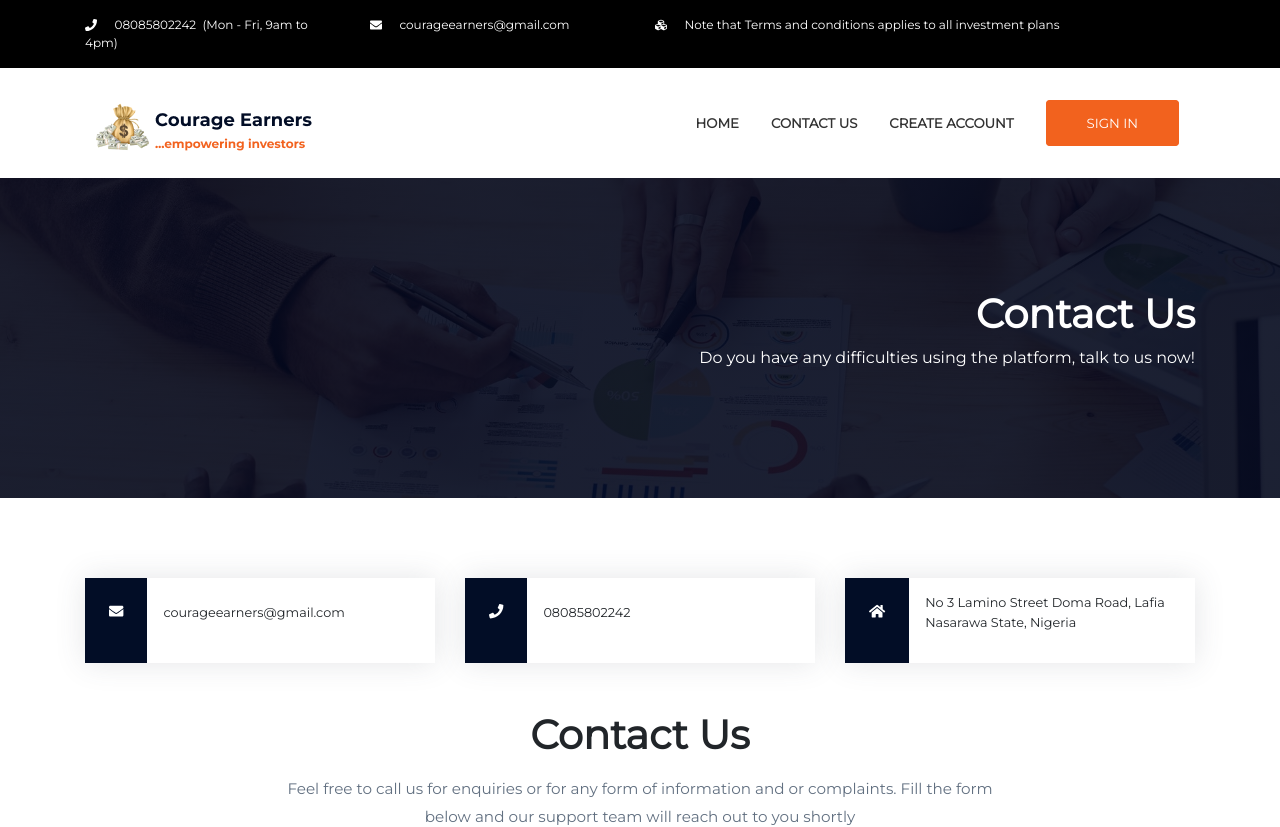
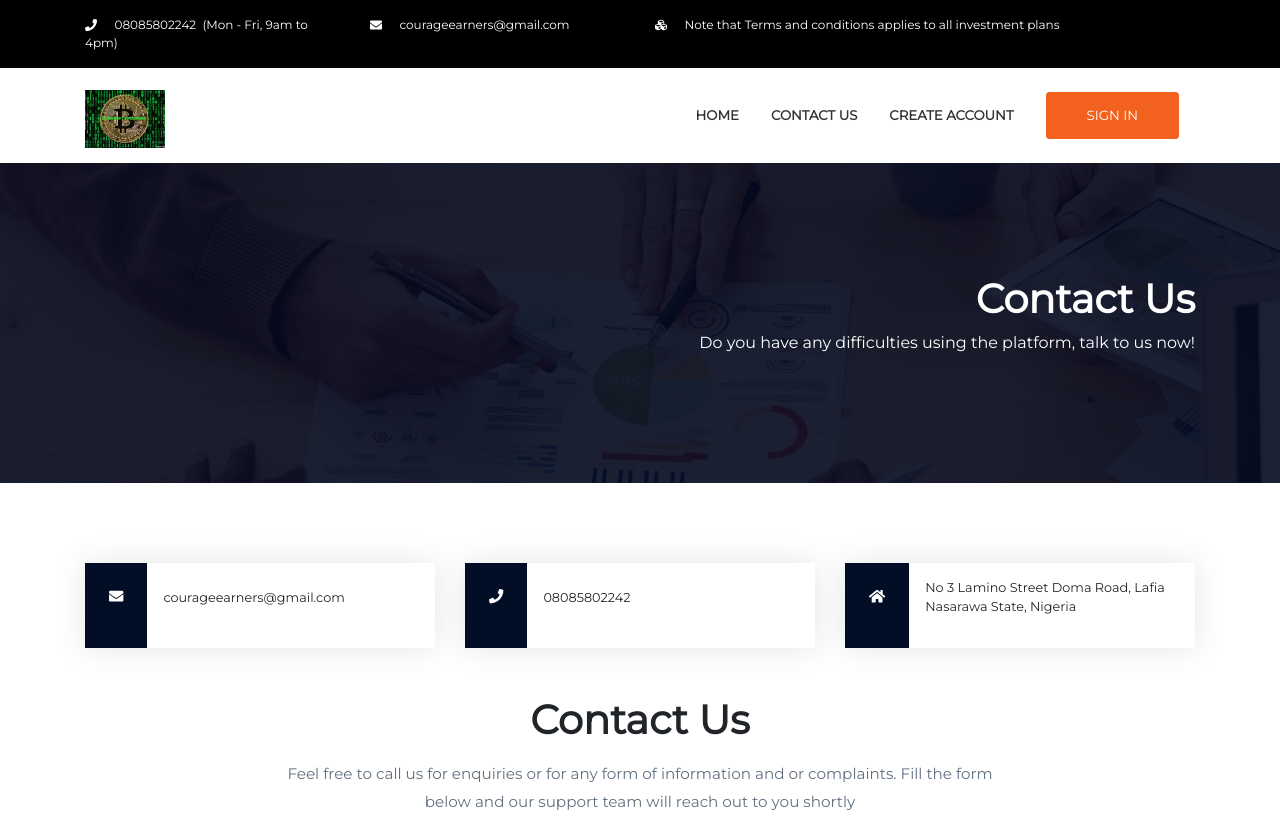
Before and after one commit to Achilles45/greenlight, a Vue app: page /contact in a window 1280 px wide. Shown: the top 827 px of the page. Built offline with nearby package versions, Linux system fonts and the light colour scheme.

Commit message:
Third commit of the application

```diff
--- a/src/components/Banner.vue
+++ b/src/components/Banner.vue
@@ -4,7 +4,7 @@
       <div class="carousel-inner">
         <div class="carousel-item active">
           <div class="carousel-overlay"></div>
-          <img class="carousel-img" src="../assets/images/slider1.jpg" alt="First slide" />
+          <img class="carousel-img" src="../assets/images/banner6.jpeg" alt="First slide" />
           <div class="carousel-caption">
             <h1 class="animate__animated animate__bounceIn">EARN 100% of YOUR <span class="orange">INITIAL INVESTMENT IN 4 DAYS</span></h1>
             <p>You can grow your initial investment to as much as 100% in 4 working or in 44(2 days) hours when you select our promo plans. No stories, no stress.</p>
--- a/src/components/Navbar.vue
+++ b/src/components/Navbar.vue
@@ -3,7 +3,7 @@
       <div class="container">
           <div class="navbar__content d-flex justify-content-between align-items-center">
               <div class="logo pt-2">
-                  <router-link to="/" class="logo"><img src="../assets/images/logo.png" class="logo__img" alt=""></router-link>
+                  <router-link to="/" class="logo"><img src="../assets/images/logo.jpg" class="logo__img" alt=""></router-link>
               </div>
               <div class="menu">
                   <ul class="d-flex justify-content-between pt-3">
@@ -70,7 +70,7 @@ export default {
                 font-size: 1rem;
             }
             .logo__img{
-                max-width: 280px;
+                max-width: 80px;
                 height: auto;
             }
         }
--- a/src/views/Upload.vue
+++ b/src/views/Upload.vue
@@ -50,7 +50,7 @@
                   <iframe scrolling="no" allowtransparency="true" frameborder="0" src="https://s.tradingview.com/embed-widget/tickers/?locale=en#%7B%22symbols%22%3A%5B%7B%22title%22%3A%22EUR%2FUSD%22%2C%22proName%22%3A%22FX_IDC%3AEURUSD%22%7D%2C%7B%22description%22%3A%22GBP%2FUSD%22%2C%22proName%22%3A%22FX%3AGBPUSD%22%7D%2C%7B%22description%22%3A%22USD%2FJPY%22%2C%22proName%22%3A%22FX%3AUSDJPY%22%7D%2C%7B%22description%22%3A%22NZD%2FUSD%22%2C%22proName%22%3A%22FX%3ANZDUSD%22%7D%2C%7B%22description%22%3A%22AUD%2FUSD%22%2C%22proName%22%3A%22FX%3AAUDUSD%22%7D%5D%2C%22width%22%3A%22100%25%22%2C%22height%22%3A72%2C%22utm_source%22%3A%22cryptomorefx.com%22%2C%22utm_medium%22%3A%22widget%22%2C%22utm_campaign%22%3A%22tickers%22%7D" style="box-sizing: border-box; height: 72px; width: 100%;"></iframe>
               </div>
               <div v-if="verifyuser == 'false'" class="red">
-                  Your account has not been verified. Please make your payment for verification or call <a href="tel:07042610711">07042610711</a>
+                  Your account has not been verified. Please make your payment for verification or call <a href="tel:08085802242">08085802242</a>
               </div>
                         <div >
                         <p>Upload Your Proof of Payment:</p>
```
Also changed, not shown: src/assets/images/logo.jpg (added), src/assets/images/logo.png (deleted).
